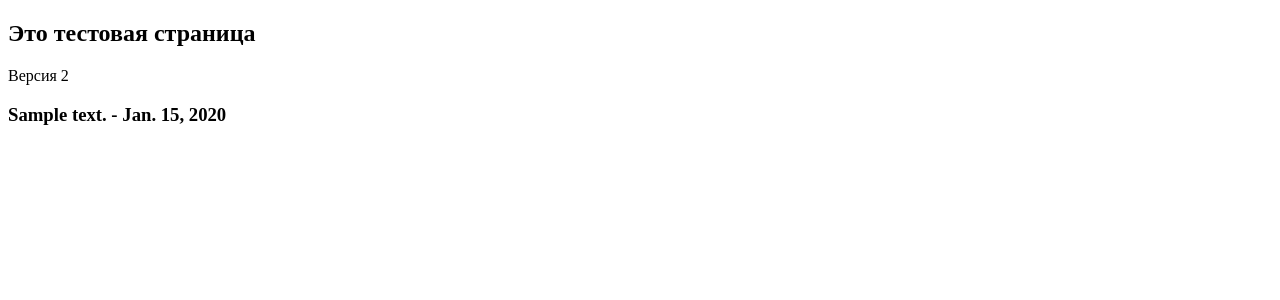
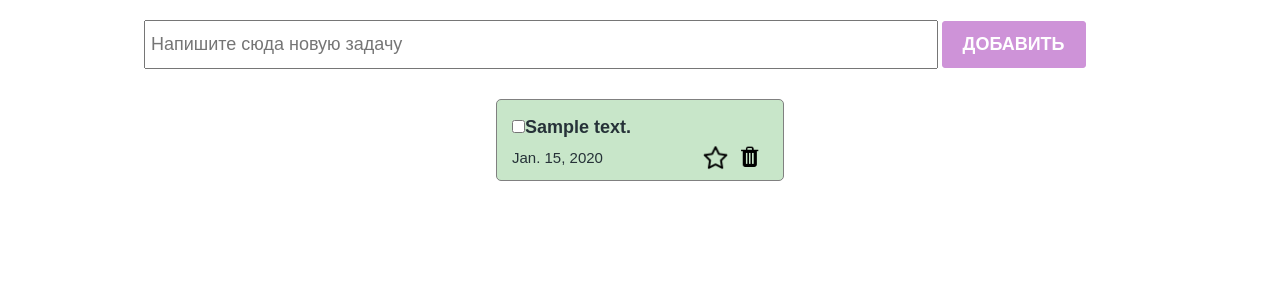
Before and after one commit to Jyldyza-en/Todo, a Django app: page /test/ in a window 1280 px wide. Shown: the top 300 px of the page. Run offline with Django 3.2, Linux system fonts and the light colour scheme; tables that the repository leaves empty hold one stand-in row (values such as "Sample post").

Commit message:
copied todo_item from index.html to test.html and display this data in the browser via jinja

```diff
--- a/main/templates/test.html
+++ b/main/templates/test.html
@@ -1,15 +1,40 @@
+{% load static %}
 <!DOCTYPE html>
 <html lang="en">
 <head>
     <meta charset="UTF-8">
     <meta name="viewport" content="width=device-width, initial-scale=1.0">
-    <title>Document</title>
+    <title>ToDo</title>
+    <link rel="stylesheet" href="{% static 'styles/index.css' %}" />
+    <link rel="stylesheet" href="{% static 'styles/checkbox.css' %}" />
 </head>
 <body>
-    <h2>Это тестовая страница</h2>
-    <div>Версия 2</div>
-    {% for todo in todo_list %}
-        <h3>{{ todo.text }} - {{ todo.created_at}}</h3>
-    {% endfor %}
+    <section>
+        <div class="create_container">
+            <input class="create_input" type="text" placeholder="Напишите сюда новую задачу" />
+            <button class="create_button">Добавить</button>
+        </div>
+        <div class="todo_container">
+
+            {% for todo in todo_list %}
+            <div class="todo_item">
+                <div class="todo_item_header">
+                    <label class="checkbox_container">
+                        <input type="checkbox" id="raz"/>
+                        <span class="checkmark"></span>
+                    </label>
+                    <h4>{{ todo.text}}</h4>
+                </div>
+                <div class="todo_item_footer">
+                    <p>{{ todo.created_at }}</p>
+                    <div class="action_buttons">
+                        <img src="./icons/icons8-звезда-26.png" />
+                        <img src="./icons/icons8-мусор-32.png" />
+                    </div>
+                </div>
+            </div>
+            {% endfor %}
+        </div>
+    </section>
 </body>
 </html>
```
